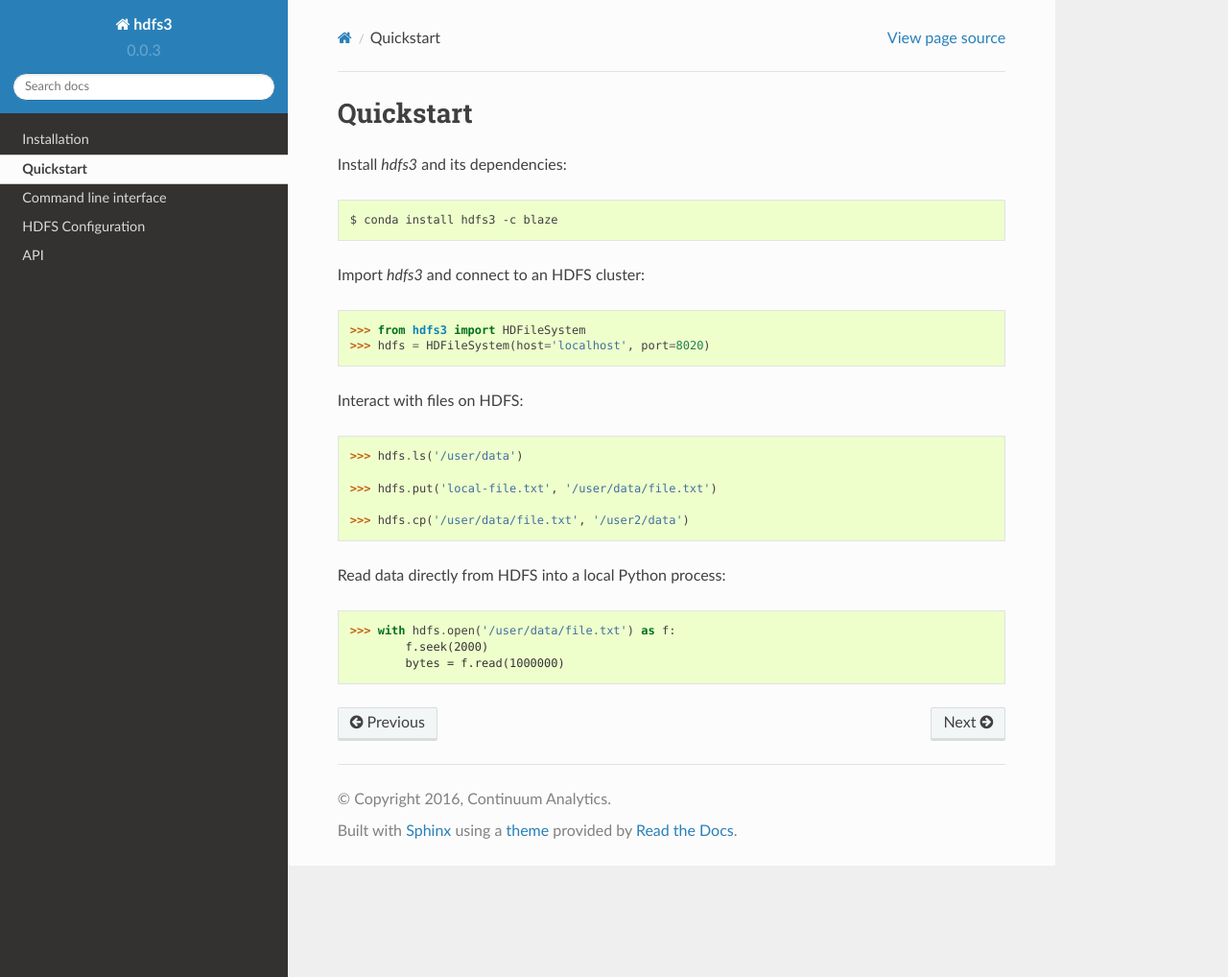
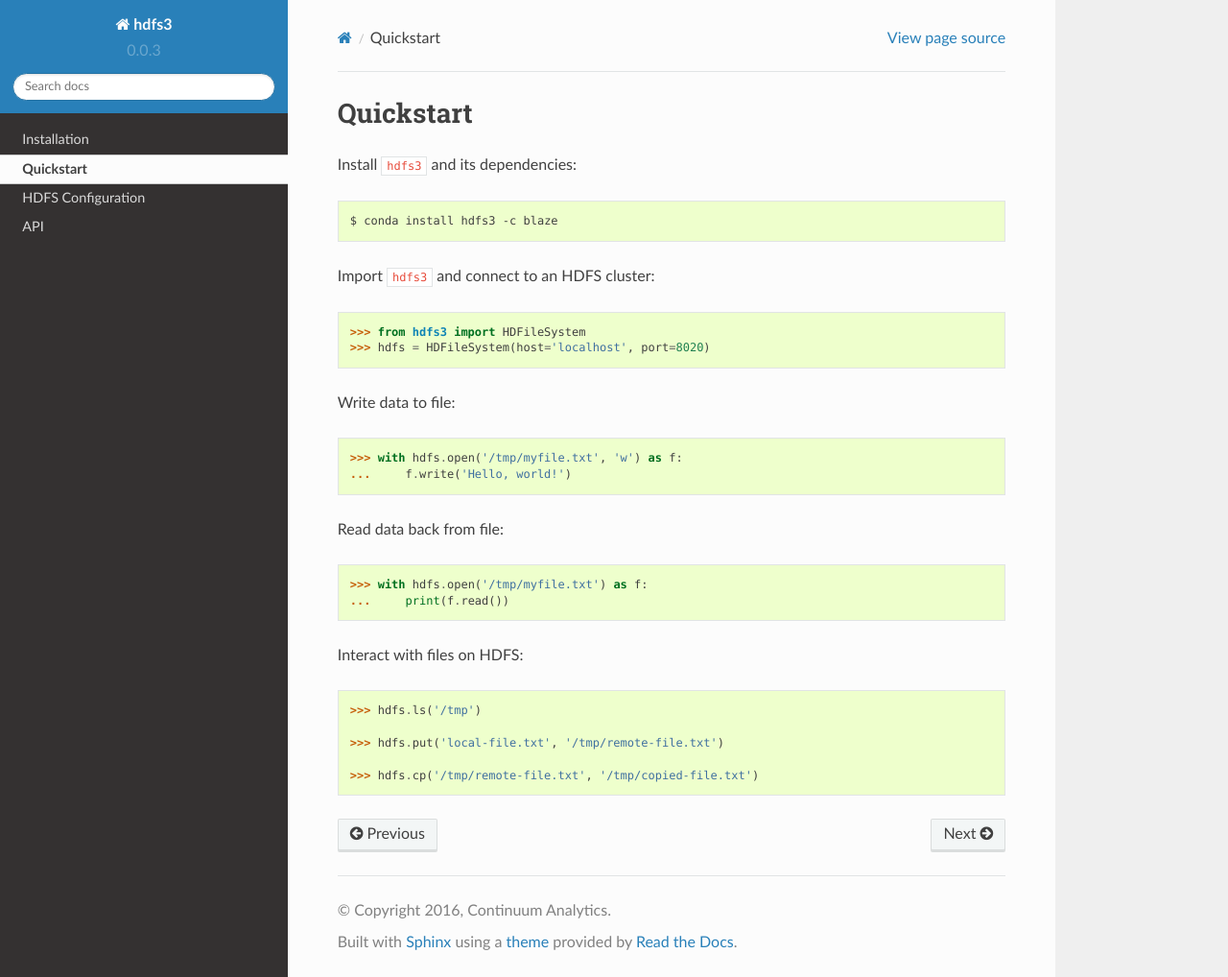
Before and after one commit to dask/hdfs3, a Sphinx documentation site: the page built from docs/source/quickstart.rst, in a window 1280 px wide and 1018 px high. Shown: the whole window at 96% size. Built offline with Sphinx 7.4.7 and the Read the Docs theme 2.0.0, drawn with Linux system fonts in a browser that asks for light colours.

Commit message:
update docs

```diff
--- a/docs/source/index.rst
+++ b/docs/source/index.rst
@@ -24,8 +24,8 @@
    >>> hdfs.cp('/user/data/file.txt', '/user2/data')
 
    >>> with hdfs.open('/user/data/file.txt') as f:
-           f.seek(2000)
-           bytes = f.read(1000000)
+   ...     f.seek(2000)
+   ...     bytes = f.read(1000000)
 
 Refer to the following documentation to get started with `hdfs3`:
 
--- a/docs/source/quickstart.rst
+++ b/docs/source/quickstart.rst
@@ -1,33 +1,39 @@
 Quickstart
 ----------
 
-Install `hdfs3` and its dependencies:
+Install ``hdfs3`` and its dependencies:
 
 .. code-block:: bash
 
    $ conda install hdfs3 -c blaze
 
-Import `hdfs3` and connect to an HDFS cluster:
+Import ``hdfs3`` and connect to an HDFS cluster:
 
 .. code-block:: python
 
    >>> from hdfs3 import HDFileSystem
    >>> hdfs = HDFileSystem(host='localhost', port=8020)
 
+Write data to file:
+
+.. code-block:: python
+
+   >>> with hdfs.open('/tmp/myfile.txt', 'w') as f:
+   ...     f.write('Hello, world!')
+
+Read data back from file:
+
+.. code-block:: python
+
+   >>> with hdfs.open('/tmp/myfile.txt') as f:
+   ...     print(f.read())
+
 Interact with files on HDFS:
 
 .. code-block:: python
 
-   >>> hdfs.ls('/user/data')
+   >>> hdfs.ls('/tmp')
 
-   >>> hdfs.put('local-file.txt', '/user/data/file.txt')
+   >>> hdfs.put('local-file.txt', '/tmp/remote-file.txt')
 
-   >>> hdfs.cp('/user/data/file.txt', '/user2/data')
-
-Read data directly from HDFS into a local Python process:
-
-.. code-block:: python
-
-   >>> with hdfs.open('/user/data/file.txt') as f:
-           f.seek(2000)
-           bytes = f.read(1000000)
+   >>> hdfs.cp('/tmp/remote-file.txt', '/tmp/copied-file.txt')
```
Also changed, not shown: other parts of docs/source/index.rst (+0 -1 lines), docs/source/hdfs.rst (+7 -0 lines), 1 other file.
